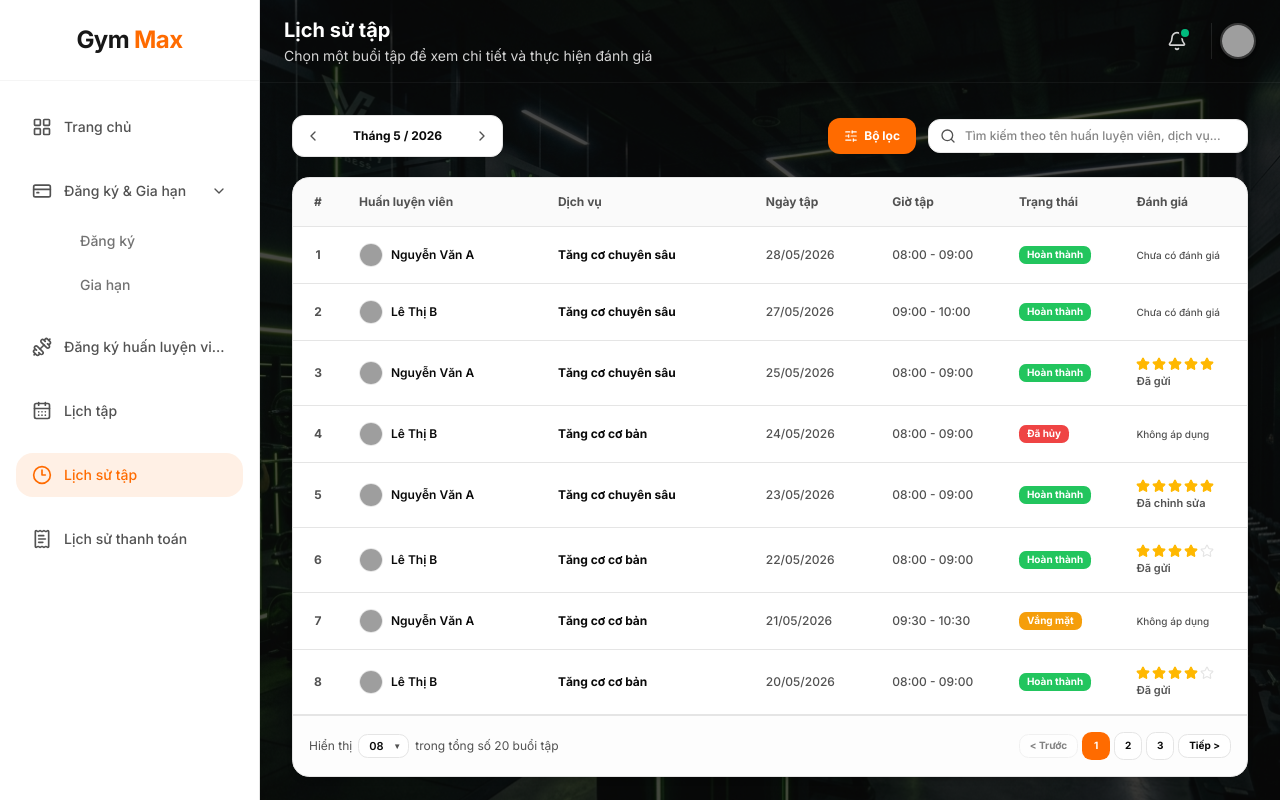
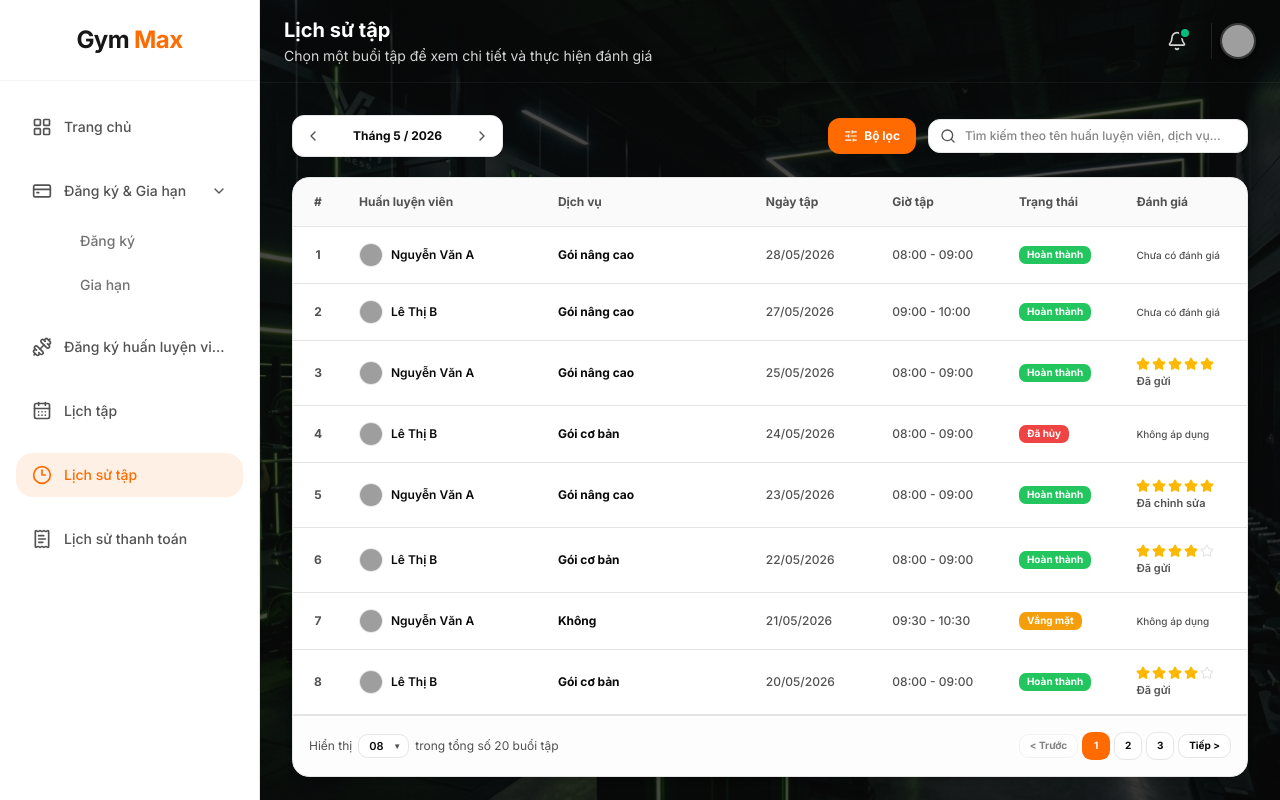
Before and after one commit to thieubaviett04/Gymx---frontend, a Next.js app: page /history in a window 1280 px wide. Built offline with nearby package versions, Linux system fonts and the light colour scheme; grey boxes are pictures that could not be loaded.

Commit message:
Update dropdown and mock data

```diff
--- a/src/components/history-layout/details-panel.tsx
+++ b/src/components/history-layout/details-panel.tsx
@@ -120,7 +120,7 @@ export default function DetailsPanel({
                   Dịch vụ
                 </label>
                 <div className="w-full bg-neutral-muted/50 border border-neutral-border rounded-lg py-2.5 px-3.5 text-xs text-neutral-foreground font-semibold select-none pointer-events-none">
-                  {selectedBooking.serviceName || "Lớp tập Gym"}
+                  {selectedBooking.serviceName || "Không"}
                 </div>
               </div>
 
--- a/src/components/history-layout/filter-panel.tsx
+++ b/src/components/history-layout/filter-panel.tsx
@@ -1,5 +1,13 @@
-import React from "react";
+import React, { useState, useEffect, useRef } from "react";
 import SidePanel from "@/components/shared/side-panel";
+import { ChevronDown, Check } from "lucide-react";
+import {
+  Select,
+  SelectContent,
+  SelectItem,
+  SelectTrigger,
+  SelectValue,
+} from "@/components/ui/select";
 
 interface FilterPanelProps {
   isOpen: boolean;
@@ -38,6 +46,32 @@ export default function FilterPanel({
   onReset,
   onApply,
 }: FilterPanelProps) {
+  const [isPTDropdownOpen, setIsPTDropdownOpen] = useState(false);
+  const [ptSearchQuery, setPtSearchQuery] = useState("");
+  const ptRef = useRef<HTMLDivElement>(null);
+
+  useEffect(() => {
+    if (!isOpen) {
+      setIsPTDropdownOpen(false);
+      setPtSearchQuery("");
+    }
+  }, [isOpen]);
+
+  useEffect(() => {
+    const handleClickOutside = (event: MouseEvent) => {
+      if (ptRef.current && !ptRef.current.contains(event.target as Node)) {
+        setIsPTDropdownOpen(false);
+      }
+    };
+    document.addEventListener("mousedown", handleClickOutside);
+    return () => document.removeEventListener("mousedown", handleClickOutside);
+  }, []);
+
+  const ptOptions = ["Tất cả HLV", "Nguyễn Văn A", "Lê Thị B"];
+  const filteredPTs = ptOptions.filter((pt) =>
+    pt.toLowerCase().includes(ptSearchQuery.toLowerCase())
+  );
+
   return (
     <SidePanel isOpen={isOpen} onClose={onClose} title="Bộ lọc buổi tập">
       <div className="space-y-6 text-sm pb-8">
@@ -46,62 +80,111 @@ export default function FilterPanel({
           <label className="text-sm font-bold text-neutral-foreground">
             Dịch vụ
           </label>
-          <div className="flex gap-4 pt-1">
+          <div className="flex gap-4 pt-1 flex-wrap">
             <label className="flex items-center gap-2 cursor-pointer text-neutral-foreground font-semibold text-xs">
               <input
                 type="radio"
                 name="filter-service"
-                checked={tempFilterService === "Tăng cơ cơ bản"}
-                onChange={() => setTempFilterService("Tăng cơ cơ bản")}
+                checked={tempFilterService === "Không"}
+                onChange={() => setTempFilterService("Không")}
                 className="accent-primary"
               />
-              <span>Tăng cơ cơ bản</span>
+              <span>Không</span>
             </label>
             <label className="flex items-center gap-2 cursor-pointer text-neutral-foreground font-semibold text-xs">
               <input
                 type="radio"
                 name="filter-service"
-                checked={tempFilterService === "Tăng cơ chuyên sâu"}
-                onChange={() => setTempFilterService("Tăng cơ chuyên sâu")}
+                checked={tempFilterService === "Gói cơ bản"}
+                onChange={() => setTempFilterService("Gói cơ bản")}
                 className="accent-primary"
               />
-              <span>Tăng cơ chuyên sâu</span>
+              <span>Gói cơ bản</span>
+            </label>
+            <label className="flex items-center gap-2 cursor-pointer text-neutral-foreground font-semibold text-xs">
+              <input
+                type="radio"
+                name="filter-service"
+                checked={tempFilterService === "Gói nâng cao"}
+                onChange={() => setTempFilterService("Gói nâng cao")}
+                className="accent-primary"
+              />
+              <span>Gói nâng cao</span>
             </label>
           </div>
         </div>
 
-        {/* Đánh giá: Dropdown */}
+        {/* Đánh giá: Dropdown Shadcn / Base UI */}
         <div className="space-y-2">
           <label className="text-sm font-bold text-neutral-foreground">
             Đánh giá
           </label>
-          <select
+          <Select
             value={tempFilterRatingStatus}
-            onChange={(e) => setTempFilterRatingStatus(e.target.value)}
-            className="w-full bg-neutral-background border border-neutral-border rounded-lg p-2.5 focus:outline-none focus:ring-1 focus:ring-primary text-neutral-foreground font-semibold text-xs"
+            onValueChange={(val) => setTempFilterRatingStatus(val || "Tất cả")}
           >
-            <option value="Tất cả">Tất cả</option>
-            <option value="Chưa đánh giá">Chưa đánh giá</option>
-            <option value="Đã đánh giá">Đã đánh giá</option>
-            <option value="Quá hạn đánh giá">Quá hạn đánh giá</option>
-            <option value="Không áp dụng">Không áp dụng</option>
-          </select>
+            <SelectTrigger className="w-full bg-neutral-background border border-neutral-border rounded-lg px-4 py-2.5 text-xs text-neutral-foreground font-semibold">
+              <SelectValue placeholder="Chọn trạng thái đánh giá" />
+            </SelectTrigger>
+            <SelectContent className="bg-white border border-neutral-border rounded-lg shadow-xl p-1 z-55">
+              <SelectItem value="Tất cả">Tất cả</SelectItem>
+              <SelectItem value="Chưa đánh giá">Chưa đánh giá</SelectItem>
+              <SelectItem value="Đã đánh giá">Đã đánh giá</SelectItem>
+              <SelectItem value="Quá hạn đánh giá">Quá hạn đánh giá</SelectItem>
+              <SelectItem value="Không áp dụng">Không áp dụng</SelectItem>
+            </SelectContent>
+          </Select>
         </div>
 
-        {/* Huấn luyện viên: Dropdown */}
-        <div className="space-y-2">
+        {/* Huấn luyện viên: Combobox */}
+        <div className="space-y-2 relative" ref={ptRef}>
           <label className="text-sm font-bold text-neutral-foreground">
             Huấn luyện viên
           </label>
-          <select
-            value={tempFilterPT}
-            onChange={(e) => setTempFilterPT(e.target.value)}
-            className="w-full bg-neutral-background border border-neutral-border rounded-lg p-2.5 focus:outline-none focus:ring-1 focus:ring-primary text-neutral-foreground font-semibold text-xs"
+          <button
+            type="button"
+            onClick={() => setIsPTDropdownOpen(!isPTDropdownOpen)}
+            className="flex w-full items-center justify-between gap-1.5 rounded-lg border border-neutral-border bg-neutral-background px-4 py-2.5 text-xs text-neutral-foreground font-semibold outline-none select-none transition-colors focus:border-primary text-left cursor-pointer"
           >
-            <option value="Tất cả HLV">Tất cả HLV</option>
-            <option value="Nguyễn Văn A">Nguyễn Văn A</option>
-            <option value="Lê Thị B">Lê Thị B</option>
-          </select>
+            <span>{tempFilterPT}</span>
+            <ChevronDown className="w-4 h-4 text-neutral-400" />
+          </button>
+
+          {isPTDropdownOpen && (
+            <div className="absolute z-55 mt-1 w-full bg-white border border-neutral-border rounded-lg shadow-xl p-1 max-h-60 overflow-y-auto">
+              <input
+                type="text"
+                placeholder="Tìm kiếm HLV..."
+                value={ptSearchQuery}
+                onChange={(e) => setPtSearchQuery(e.target.value)}
+                className="w-full px-3 py-2 text-xs border-b border-neutral-border focus:outline-none focus:border-primary mb-1 font-semibold text-[#0A0A0A] bg-white outline-none"
+              />
+              <div className="flex flex-col gap-0.5">
+                {filteredPTs.map((pt) => {
+                  const isSelected = tempFilterPT === pt;
+                  return (
+                    <button
+                      key={pt}
+                      type="button"
+                      onClick={() => {
+                        setTempFilterPT(pt);
+                        setIsPTDropdownOpen(false);
+                        setPtSearchQuery("");
+                      }}
+                      className={`flex w-full cursor-pointer items-center justify-between rounded-[6px] py-1.5 px-3 text-xs font-semibold outline-none select-none transition-colors text-left ${
+                        isSelected
+                          ? "bg-[#FFF0E5] text-[#FF6B00]"
+                          : "text-[#0A0A0A] hover:bg-[#F5F5F5] hover:text-[#FF6B00]"
+                      }`}
+                    >
+                      <span>{pt}</span>
+                      {isSelected && <Check className="w-3.5 h-3.5 text-[#FF6B00]" />}
+                    </button>
+                  );
+                })}
+              </div>
+            </div>
+          )}
         </div>
 
         {/* Trạng thái: Checkboxes */}
@@ -119,7 +202,7 @@ export default function FilterPanel({
                 }
                 className="accent-primary w-4 h-4"
               />
-              <span>Đã hoàn thành</span>
+              <span>Hoàn thành</span>
             </label>
             <label className="flex items-center gap-2 cursor-pointer text-neutral-foreground">
               <input
--- a/src/components/history-layout/history-table.tsx
+++ b/src/components/history-layout/history-table.tsx
@@ -158,7 +158,7 @@ export default function HistoryTable({
                         isSelected ? "bg-neutral-muted" : ""
                       }`}
                     >
-                      {b.serviceName || "Lớp tập Gym"}
+                      {b.serviceName || "Không"}
                     </td>
                     <td
                       className={`py-4 px-4 text-neutral-mutedforeground transition-colors ${
--- a/src/components/history-layout/index.tsx
+++ b/src/components/history-layout/index.tsx
@@ -315,12 +315,14 @@ export default function HistoryLayout() {
     // 2. Tìm kiếm theo tên HLV hoặc Dịch vụ
     const matchesSearch =
       b.ptName.toLowerCase().includes(searchQuery.toLowerCase()) ||
-      (b.serviceName &&
-        b.serviceName.toLowerCase().includes(searchQuery.toLowerCase()));
+      (b.serviceName || "Không").toLowerCase().includes(searchQuery.toLowerCase());
     if (!matchesSearch) return false;
 
     // 3. Lọc theo Dịch vụ (Bộ lọc nâng cao)
-    if (filterService && b.serviceName !== filterService) return false;
+    if (filterService) {
+      const bService = b.serviceName || "Không";
+      if (bService !== filterService) return false;
+    }
 
     // 4. Lọc theo Đánh giá
     if (filterRatingStatus === "Chưa đánh giá") {
--- a/src/lib/mock-db.ts
+++ b/src/lib/mock-db.ts
@@ -194,7 +194,7 @@ const INITIAL_BOOKINGS: Booking[] = [
     userId: "M001",
     ptId: "PT001",
     ptName: "Nguyễn Văn A",
-    serviceName: "Tăng cơ chuyên sâu",
+    serviceName: "Gói nâng cao",
     timeSlot: "08:00 - 09:00",
     date: "2026-05-28",
     status: "ATTENDED" // Chưa đánh giá & Còn hạn
@@ -204,7 +204,7 @@ const INITIAL_BOOKINGS: Booking[] = [
     userId: "M001",
     ptId: "PT001",
     ptName: "Nguyễn Văn A",
-    serviceName: "Tăng cơ chuyên sâu",
+    serviceName: "Gói nâng cao",
     timeSlot: "08:00 - 09:00",
     date: "2026-05-25",
     status: "ATTENDED", // Đã đánh giá & Còn hạn
@@ -217,7 +217,7 @@ const INITIAL_BOOKINGS: Booking[] = [
     userId: "M001",
     ptId: "PT002",
     ptName: "Lê Thị B",
-    serviceName: "Tăng cơ cơ bản",
+    serviceName: "Gói cơ bản",
     timeSlot: "08:00 - 09:00",
     date: "2026-05-20",
     status: "ATTENDED", // Đã đánh giá & Quá hạn
@@ -230,7 +230,7 @@ const INITIAL_BOOKINGS: Booking[] = [
     userId: "M001",
     ptId: "PT002",
     ptName: "Lê Thị B",
-    serviceName: "Tăng cơ cơ bản",
+    serviceName: "Gói cơ bản",
     timeSlot: "08:00 - 09:00",
     date: "2026-05-18",
     status: "ATTENDED", // Đã đánh giá & Quá hạn
@@ -243,7 +243,7 @@ const INITIAL_BOOKINGS: Booking[] = [
     userId: "M001",
     ptId: "PT001",
     ptName: "Nguyễn Văn A",
-    serviceName: "Tăng cơ cơ bản",
+    serviceName: "Không",
     timeSlot: "08:00 - 09:00",
     date: "2026-05-15",
     status: "MISSED" // Vắng mặt
@@ -253,7 +253,7 @@ const INITIAL_BOOKINGS: Booking[] = [
     userId: "M001",
     ptId: "PT001",
     ptName: "Nguyễn Văn A",
-    serviceName: "Tăng cơ cơ bản",
+    serviceName: "Gói cơ bản",
     timeSlot: "08:00 - 09:00",
     date: "2026-05-12",
     status: "ATTENDED", // Đã đánh giá & Quá hạn
@@ -266,7 +266,7 @@ const INITIAL_BOOKINGS: Booking[] = [
     userId: "M001",
     ptId: "PT001",
     ptName: "Nguyễn Văn A",
-    serviceName: "Tăng cơ cơ bản",
+    serviceName: "Gói cơ bản",
     timeSlot: "08:00 - 09:00",
     date: "2026-05-08",
     status: "ATTENDED", // Đã sửa & Quá hạn
@@ -280,7 +280,7 @@ const INITIAL_BOOKINGS: Booking[] = [
     userId: "M001",
     ptId: "PT001",
     ptName: "Nguyễn Văn A",
-    serviceName: "Tăng cơ cơ bản",
+    serviceName: "Không",
     timeSlot: "09:30 - 10:30",
     date: "2026-05-06",
     status: "MISSED" // Vắng mặt
@@ -290,7 +290,7 @@ const INITIAL_BOOKINGS: Booking[] = [
     userId: "M001",
     ptId: "PT002",
     ptName: "Lê Thị B",
-    serviceName: "Tăng cơ chuyên sâu",
+    serviceName: "Gói nâng cao",
     timeSlot: "09:00 - 10:00",
     date: "2026-05-27",
     status: "ATTENDED" // Chưa đánh giá & Còn hạn
@@ -300,7 +300,7 @@ const INITIAL_BOOKINGS: Booking[] = [
     userId: "M001",
     ptId: "PT001",
     ptName: "Nguyễn Văn A",
-    serviceName: "Tăng cơ chuyên sâu",
+    serviceName: "Gói nâng cao",
     timeSlot: "08:00 - 09:00",
     date: "2026-05-23",
     status: "ATTENDED", // Đã sửa & Còn hạn
@@ -314,7 +314,7 @@ const INITIAL_BOOKINGS: Booking[] = [
     userId: "M001",
     ptId: "PT002",
     ptName: "Lê Thị B",
-    serviceName: "Tăng cơ cơ bản",
+    serviceName: "Gói cơ bản",
     timeSlot: "08:00 - 09:00",
     date: "2026-05-22",
     status: "ATTENDED", // Đã đánh giá & Còn hạn
@@ -327,7 +327,7 @@ const INITIAL_BOOKINGS: Booking[] = [
     userId: "M001",
     ptId: "PT002",
     ptName: "Lê Thị B",
-    serviceName: "Tăng cơ cơ bản",
+    serviceName: "Gói cơ bản",
     timeSlot: "08:00 - 09:00",
     date: "2026-05-24",
     status: "CANCELLED" // Đã hủy
@@ -337,7 +337,7 @@ const INITIAL_BOOKINGS: Booking[] = [
     userId: "M001",
     ptId: "PT001",
     ptName: "Nguyễn Văn A",
-    serviceName: "Tăng cơ cơ bản",
+    serviceName: "Không",
     timeSlot: "09:30 - 10:30",
     date: "2026-05-21",
     status: "MISSED" // Vắng mặt
@@ -347,7 +347,7 @@ const INITIAL_BOOKINGS: Booking[] = [
     userId: "M001",
     ptId: "PT001",
     ptName: "Nguyễn Văn A",
-    serviceName: "Tăng cơ chuyên sâu",
+    serviceName: "Gói nâng cao",
     timeSlot: "08:00 - 09:00",
     date: "2026-05-19",
     status: "ATTENDED" // Chưa đánh giá & Quá hạn
@@ -357,7 +357,7 @@ const INITIAL_BOOKINGS: Booking[] = [
     userId: "M001",
     ptId: "PT001",
     ptName: "Nguyễn Văn A",
-    serviceName: "Tăng cơ cơ bản",
+    serviceName: "Gói cơ bản",
     timeSlot: "08:00 - 09:00",
     date: "2026-05-17",
     status: "ATTENDED" // Chưa đánh giá & Quá hạn
@@ -367,7 +367,7 @@ const INITIAL_BOOKINGS: Booking[] = [
     userId: "M001",
     ptId: "PT002",
     ptName: "Lê Thị B",
-    serviceName: "Tăng cơ chuyên sâu",
+    serviceName: "Gói nâng cao",
     timeSlot: "08:00 - 09:00",
     date: "2026-05-14",
     status: "ATTENDED", // Đã đánh giá & Quá hạn
@@ -380,7 +380,7 @@ const INITIAL_BOOKINGS: Booking[] = [
     userId: "M001",
     ptId: "PT002",
     ptName: "Lê Thị B",
-    serviceName: "Tăng cơ cơ bản",
+    serviceName: "Gói cơ bản",
     timeSlot: "08:00 - 09:00",
     date: "2026-05-10",
     status: "CANCELLED" // Đã hủy
@@ -390,7 +390,7 @@ const INITIAL_BOOKINGS: Booking[] = [
     userId: "M001",
     ptId: "PT002",
     ptName: "Lê Thị B",
-    serviceName: "Tăng cơ cơ bản",
+    serviceName: "Gói cơ bản",
     timeSlot: "08:00 - 09:00",
     date: "2026-05-05",
     status: "ATTENDED" // Chưa đánh giá & Quá hạn
@@ -400,7 +400,7 @@ const INITIAL_BOOKINGS: Booking[] = [
     userId: "M001",
     ptId: "PT001",
     ptName: "Nguyễn Văn A",
-    serviceName: "Tăng cơ chuyên sâu",
+    serviceName: "Gói nâng cao",
     timeSlot: "08:00 - 09:00",
     date: "2026-05-03",
     status: "ATTENDED", // Đã đánh giá & Quá hạn
@@ -413,7 +413,7 @@ const INITIAL_BOOKINGS: Booking[] = [
     userId: "M001",
     ptId: "PT002",
     ptName: "Lê Thị B",
-    serviceName: "Tăng cơ chuyên sâu",
+    serviceName: "Gói nâng cao",
     timeSlot: "08:00 - 09:00",
     date: "2026-05-02",
     status: "ATTENDED" // Chưa đánh giá & Quá hạn
@@ -424,7 +424,7 @@ const INITIAL_BOOKINGS: Booking[] = [
     userId: "M001",
     ptId: "PT001",
     ptName: "Nguyễn Văn A",
-    serviceName: "Tăng cơ chuyên sâu",
+    serviceName: "Gói nâng cao",
     timeSlot: "08:00 - 09:00",
     date: "2026-06-01",
     status: "ATTENDED" // Chưa đánh giá & Còn hạn
@@ -434,7 +434,7 @@ const INITIAL_BOOKINGS: Booking[] = [
     userId: "M001",
     ptId: "PT002",
     ptName: "Lê Thị B",
-    serviceName: "Tăng cơ cơ bản",
+    serviceName: "Gói cơ bản",
     timeSlot: "09:00 - 10:00",
     date: "2026-06-05",
     status: "ATTENDED", // Đã đánh giá & Còn hạn
@@ -447,7 +447,7 @@ const INITIAL_BOOKINGS: Booking[] = [
     userId: "M001",
     ptId: "PT001",
     ptName: "Nguyễn Văn A",
-    serviceName: "Tăng cơ cơ bản",
+    serviceName: "Không",
     timeSlot: "08:00 - 09:00",
     date: "2026-06-10",
     status: "MISSED" // Vắng mặt
@@ -457,7 +457,7 @@ const INITIAL_BOOKINGS: Booking[] = [
     userId: "M001",
     ptId: "PT002",
     ptName: "Lê Thị B",
-    serviceName: "Tăng cơ chuyên sâu",
+    serviceName: "Không",
     timeSlot: "08:00 - 09:00",
     date: "2026-06-12",
     status: "CANCELLED" // Đã hủy
@@ -467,7 +467,7 @@ const INITIAL_BOOKINGS: Booking[] = [
     userId: "M001",
     ptId: "PT001",
     ptName: "Nguyễn Văn A",
-    serviceName: "Tăng cơ chuyên sâu",
+    serviceName: "Gói nâng cao",
     timeSlot: "08:00 - 09:00",
     date: "2026-06-15",
     status: "ATTENDED" // Chưa đánh giá & Còn hạn
@@ -610,7 +610,7 @@ export const GymDB = {
   getUsers: () => getStore<User[]>('gym_users', INITIAL_USERS),
   getMemberships: () => getStore<Membership[]>('gym_memberships', INITIAL_MEMBERSHIPS),
   getPTs: () => getStore<PT[]>('gym_pts', INITIAL_PTS),
-  getBookings: () => getStore<Booking[]>('gym_bookings_v3', INITIAL_BOOKINGS),
+  getBookings: () => getStore<Booking[]>('gym_bookings_v4', INITIAL_BOOKINGS),
   getPayments: () => getStore<Payment[]>('gym_payments', INITIAL_PAYMENTS),
   getCheckIns: () => getStore<CheckIn[]>('gym_checkins', INITIAL_CHECKINS),
   getDailyPasses: () => getStore<DailyPass[]>('gym_dailypasses', INITIAL_DAILY_PASSES),
@@ -619,7 +619,7 @@ export const GymDB = {
   // Lưu dữ liệu
   setUsers: (users: User[]) => setStore('gym_users', users),
   setMemberships: (memberships: Membership[]) => setStore('gym_memberships', memberships),
-  setBookings: (bookings: Booking[]) => setStore('gym_bookings_v3', bookings),
+  setBookings: (bookings: Booking[]) => setStore('gym_bookings_v4', bookings),
   setPayments: (payments: Payment[]) => setStore('gym_payments', payments),
   setCheckIns: (checkins: CheckIn[]) => setStore('gym_checkins', checkins),
   setDailyPasses: (passes: DailyPass[]) => setStore('gym_dailypasses', passes),
```
